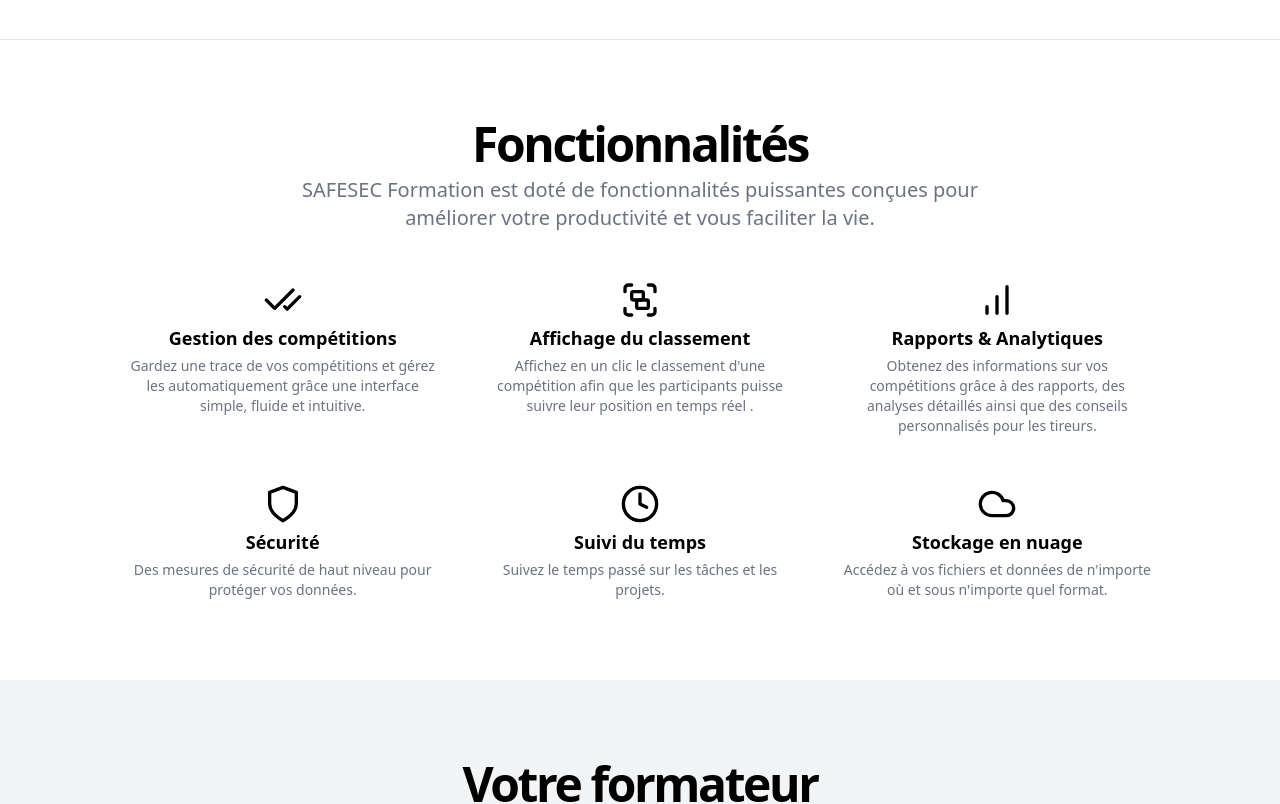
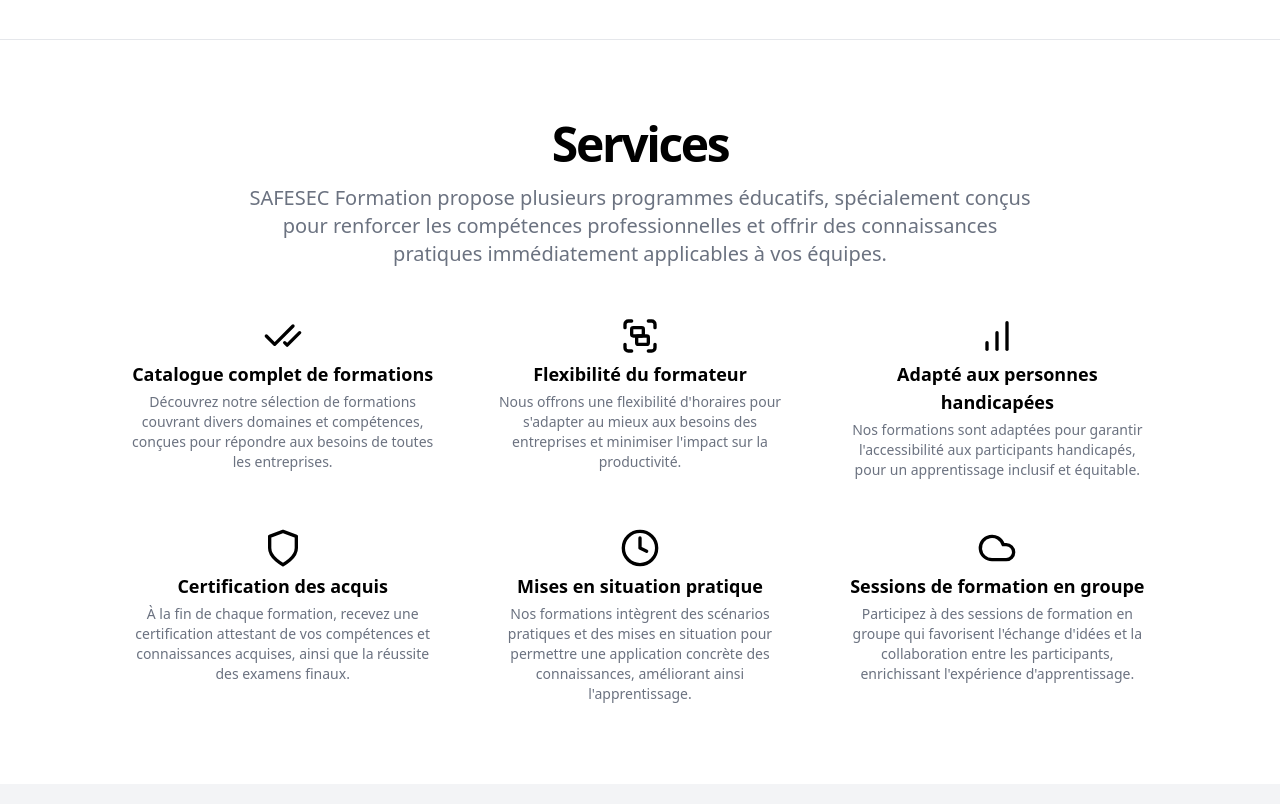
Before and after one commit to HugoErb/Site-SAFESEC-Formation, an Angular app in the folder frontend/: page / in a window 1280 px wide. Shown: the part 760-1564 px from the top of the page. Built offline with nearby package versions, Linux system fonts and the light colour scheme.

Commit message:
modif fonctionnalités -> services

```diff
--- a/frontend/src/app/home/home.component.html
+++ b/frontend/src/app/home/home.component.html
@@ -14,8 +14,8 @@
 
   <!-- Navigation principale pour les grands écrans -->
   <nav class="hidden lg:flex ml-auto gap-4 sm:gap-6 items-center">
-    <div class="text-base cursor-pointer font-medium hover:text-blue-600" (click)="scrollToSection('fonctionnalites')">
-      Fonctionnalités</div>
+    <div class="text-base cursor-pointer font-medium hover:text-blue-600" (click)="scrollToSection('services')">
+      Services</div>
     <div class="text-base cursor-pointer font-medium hover:text-blue-600" (click)="scrollToSection('formateur')">
       Formateur</div>
     <div class="text-base cursor-pointer font-medium hover:text-blue-600" (click)="scrollToSection('catalogue')">
@@ -27,7 +27,7 @@
   <!-- Menu burger pour les petits écrans -->
   <div #menuBurger class="lg:hidden absolute top-full left-0 w-full bg-white shadow-md" *ngIf="burgerMenuOpened">
     <div class="block cursor-pointer px-4 py-2 text-sm text-gray-800 hover:bg-blue-500 hover:text-white"
-      (click)="scrollToSection('fonctionnalites')">Fonctionnalités</div>
+      (click)="scrollToSection('services')">Services</div>
     <div class="block cursor-pointer px-4 py-2 text-sm text-gray-800 hover:bg-blue-500 hover:text-white"
       (click)="scrollToSection('formateur')">Formateur</div>
     <div class="block cursor-pointer px-4 py-2 text-sm text-gray-800 hover:bg-blue-500 hover:text-white"
@@ -58,7 +58,7 @@
           <div class="space-x-4">
             <div
               class="inline-flex cursor-pointer h-9 items-center justify-center rounded-md bg-blue-500 px-4 py-2 text-sm font-medium text-white shadow transition-colors hover:bg-blue-700 focus-visible:outline-none focus-visible:ring-1 focus-visible:ring-blue-900 disabled:pointer-events-none disabled:opacity-50"
-              (click)="scrollToSection('fonctionnalites')">
+              (click)="scrollToSection('services')">
               Commencer
             </div>
           </div>
@@ -66,17 +66,14 @@
       </div>
     </div>
   </section>
-  <section id="fonctionnalites"
-    class="flex justify-center items-center w-full py-12 md:py-24 lg:py-20 px-2 md:px-0 pt-16">
+  <section id="services" class="flex justify-center items-center w-full py-12 md:py-24 lg:py-20 px-2 md:px-0 pt-16">
     <div class="container space-y-12 px-4 md:px-6">
       <div class="flex flex-col items-center justify-center space-y-4 text-center">
-        <div class="space-y-2">
-          <h2 class="text-4xl font-bold tracking-tighter sm:text-5xl">Fonctionnalités</h2>
-          <p class="mx-auto max-w-[700px] text-gray-500 md:text-xl text-center">
-            SAFESEC Formation est doté de fonctionnalités puissantes conçues pour améliorer votre productivité et vous
-            faciliter la vie.
-          </p>
-        </div>
+        <h2 class="text-4xl font-bold tracking-tighter sm:text-5xl">Services</h2>
+        <p class="mx-auto max-w-[800px] text-gray-500 md:text-xl text-center">
+          SAFESEC Formation propose plusieurs programmes éducatifs, spécialement conçus pour renforcer les compétences
+          professionnelles et offrir des connaissances pratiques immédiatement applicables à vos équipes.
+        </p>
       </div>
       <div
         class="mx-auto grid items-start gap-8 sm:max-w-4xl sm:grid-cols-2 md:gap-12 lg:max-w-5xl lg:grid-cols-3 justify-items-center">
@@ -87,10 +84,10 @@
             <path d="M18 6 7 17l-5-5"></path>
             <path d="m22 10-7.5 7.5L13 16"></path>
           </svg>
-          <h3 class="text-lg font-bold">Gestion des compétitions</h3>
+          <h3 class="text-lg font-bold">Catalogue complet de formations</h3>
           <p class="text-sm text-gray-500">
-            Gardez une trace de vos compétitions et gérez les automatiquement grâce une interface simple, fluide et
-            intuitive.
+            Découvrez notre sélection de formations couvrant divers domaines et compétences, conçues pour répondre
+            aux besoins de toutes les entreprises.
           </p>
         </div>
         <div class="grid gap-1 text-center"><svg xmlns="http://www.w3.org/2000/svg" width="24" height="24"
@@ -104,9 +101,9 @@
             <rect width="7" height="5" x="7" y="7" rx="1"></rect>
             <rect width="7" height="5" x="10" y="12" rx="1"></rect>
           </svg>
-          <h3 class="text-lg font-bold">Affichage du classement</h3>
-          <p class="text-sm text-gray-500">Affichez en un clic le classement d'une compétition afin
-            que les participants puisse suivre leur position en temps réel .</p>
+          <h3 class="text-lg font-bold">Flexibilité du formateur</h3>
+          <p class="text-sm text-gray-500">Nous offrons une flexibilité d'horaires pour s'adapter au mieux aux besoins
+            des entreprises et minimiser l'impact sur la productivité.</p>
         </div>
         <div class="grid gap-1 text-center"><svg xmlns="http://www.w3.org/2000/svg" width="24" height="24"
             viewBox="0 0 24 24" fill="none" stroke="currentColor" stroke-width="2" stroke-linecap="round"
@@ -116,10 +113,10 @@
             <line x1="18" x2="18" y1="20" y2="4"></line>
             <line x1="6" x2="6" y1="20" y2="16"></line>
           </svg>
-          <h3 class="text-lg font-bold">Rapports &amp; Analytiques</h3>
+          <h3 class="text-lg font-bold">Adapté aux personnes handicapées</h3>
           <p class="text-sm text-gray-500">
-            Obtenez des informations sur vos compétitions grâce à des rapports, des analyses détaillés ainsi que des
-            conseils personnalisés pour les tireurs.
+            Nos formations sont adaptées pour garantir l'accessibilité aux participants handicapés, pour un
+            apprentissage inclusif et équitable.
           </p>
         </div>
         <div class="grid gap-1 text-center"><svg xmlns="http://www.w3.org/2000/svg" width="24" height="24"
@@ -128,9 +125,10 @@
             style="--darkreader-inline-stroke: currentColor;">
             <path d="M12 22s8-4 8-10V5l-8-3-8 3v7c0 6 8 10 8 10"></path>
           </svg>
-          <h3 class="text-lg font-bold">Sécurité</h3>
+          <h3 class="text-lg font-bold">Certification des acquis</h3>
           <p class="text-sm text-gray-500">
-            Des mesures de sécurité de haut niveau pour protéger vos données.
+            À la fin de chaque formation, recevez une certification attestant de vos compétences et connaissances
+            acquises, ainsi que la réussite des examens finaux.
           </p>
         </div>
         <div class="grid gap-1 text-center"><svg xmlns="http://www.w3.org/2000/svg" width="24" height="24"
@@ -140,9 +138,10 @@
             <circle cx="12" cy="12" r="10"></circle>
             <polyline points="12 6 12 12 16 14"></polyline>
           </svg>
-          <h3 class="text-lg font-bold">Suivi du temps</h3>
+          <h3 class="text-lg font-bold">Mises en situation pratique</h3>
           <p class="text-sm text-gray-500">
-            Suivez le temps passé sur les tâches et les projets.
+            Nos formations intègrent des scénarios pratiques et des mises en situation pour permettre une application
+            concrète des connaissances, améliorant ainsi l'apprentissage.
           </p>
         </div>
         <div class="grid gap-1 text-center"><svg xmlns="http://www.w3.org/2000/svg" width="24" height="24"
@@ -151,9 +150,10 @@
             style="--darkreader-inline-stroke: currentColor;">
             <path d="M17.5 19H9a7 7 0 1 1 6.71-9h1.79a4.5 4.5 0 1 1 0 9Z"></path>
           </svg>
-          <h3 class="text-lg font-bold">Stockage en nuage</h3>
+          <h3 class="text-lg font-bold">Sessions de formation en groupe</h3>
           <p class="text-sm text-gray-500">
-            Accédez à vos fichiers et données de n'importe où et sous n'importe quel format.
+            Participez à des sessions de formation en groupe qui favorisent l'échange d'idées et la collaboration entre
+            les participants, enrichissant l'expérience d'apprentissage.
           </p>
         </div>
       </div>
@@ -178,12 +178,17 @@
         </div>
         <div class="flex flex-col w-full max-w-[700px] items-center justify-center p-4 md:p-8">
           <div class="space-y-4 text-center">
-            <p class="text-gray-500 italic"> Ayant rejoint les rangs de la gendarmerie nationale en 1992, j'ai consacré de
+            <p class="text-gray-500 italic"> Ayant rejoint les rangs de la gendarmerie nationale en 1992, j'ai consacré
+              de
               nombreuses années à des missions opérationnelles ainsi qu'à la formation dans les domaines de
               l'intervention professionnelle et des premiers secours.
               Aujourd’hui, nouvelle vie, nouveau public, mais toujours le même bonheur de pouvoir partager mes
               connaissances.</p>
-            <p class="text-gray-500 italic">Si vous souhaitez monter en compétences sur des sujets tels que la gestion des comportements agressifs, la sécurisation de site, les premiers secours (sécurité civile, SST, sauvetage tactique ou au combat), les réactions face à une situation d'attentat ou d'agression collective avec arme, les sports de combat et la self défense, ou encore le port, l’emploi et l’usage des armes de catégories B et D, je suis l'homme qu'il vous faut.</p>
+            <p class="text-gray-500 italic">Si vous souhaitez monter en compétences sur des sujets tels que la gestion
+              des comportements agressifs, la sécurisation de site, les premiers secours (sécurité civile, SST,
+              sauvetage tactique ou au combat), les réactions face à une situation d'attentat ou d'agression collective
+              avec arme, les sports de combat et la self défense, ou encore le port, l’emploi et l’usage des armes de
+              catégories B et D, je suis l'homme qu'il vous faut.</p>
             <a class="justify-center whitespace-nowrap rounded-md font-medium ring-offset-background transition-colors focus-visible:outline-none focus-visible:ring-2 focus-visible:ring-ring focus-visible:ring-offset-2 disabled:pointer-events-none disabled:opacity-50 h-10 px-4 py-2 text-sm inline-flex items-center gap-2 bg-blue-500 hover:bg-blue-700 text-white"
               href="../../assets/pdf/CV.pdf" target="_blank">
               <svg xmlns="http://www.w3.org/2000/svg" width="24" height="24" viewBox="0 0 24 24" fill="none"
```
